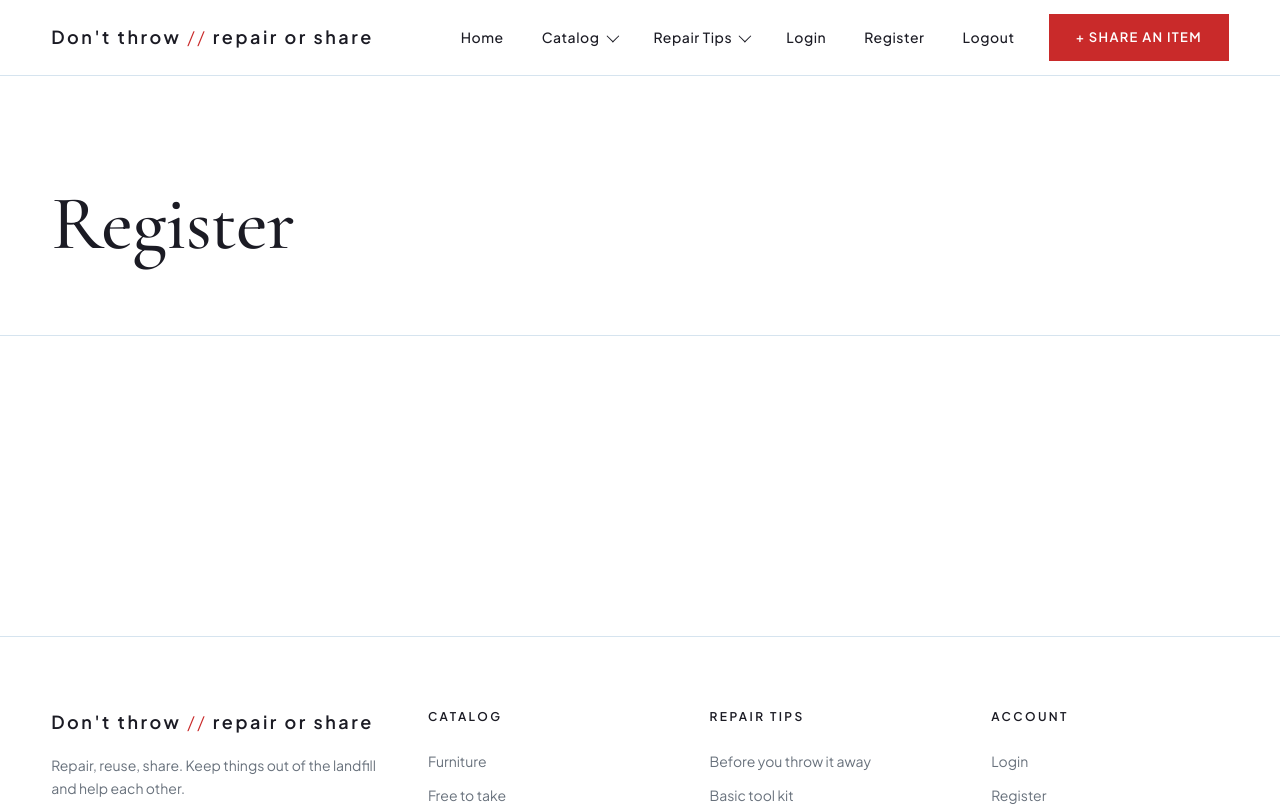
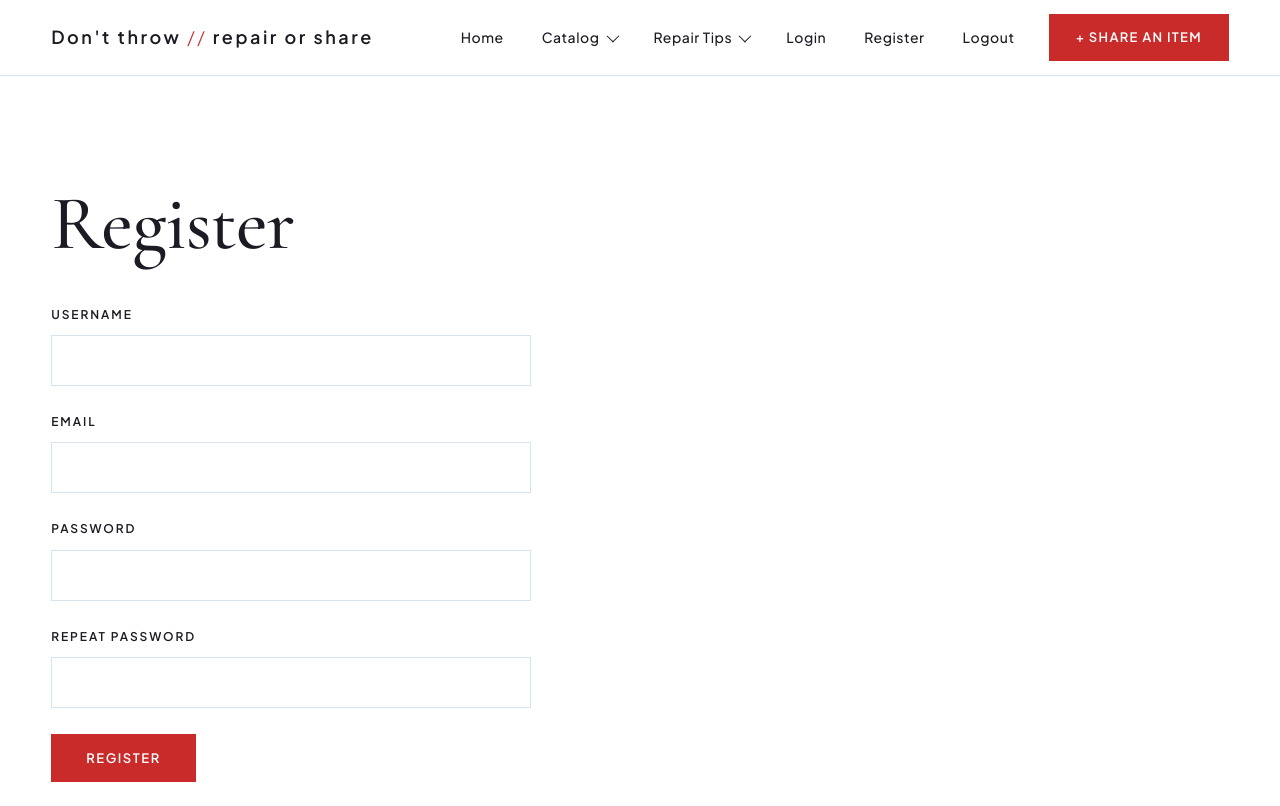
Before and after one commit to SimonaShalevaa/dont-throw-repair, a React (Vite) app: page /register in a window 1280 px wide. Shown: the top 806 px of the page. Built offline with nearby package versions, Linux system fonts and the light colour scheme.

Commit message:
Add register form with validation

```diff
--- a/src/components/register/Register.jsx
+++ b/src/components/register/Register.jsx
@@ -1,8 +1,90 @@
-export default function Register() {
+import { useState } from "react";
+import { Link } from "react-router";
+
+export default function Register({ onRegister }) {
+  const [values, setValues] = useState({
+    username: "",
+    email: "",
+    password: "",
+    rePassword: "",
+  });
+
+  const changeHandler = (e) => {
+    setValues((state) => ({
+      ...state,
+      [e.target.name]: e.target.value,
+    }));
+  };
+
+  const submitHandler = (e) => {
+    e.preventDefault();
+
+    if (!values.username || !values.email || !values.password || !values.rePassword) {
+      alert("All fields are required!");
+      return;
+    }
+
+    if (values.username.length < 3) {
+      alert("Username must be at least 3 characters!");
+      return;
+    }
+
+    if (!/^[^\s@]+@[^\s@]+\.[^\s@]+$/.test(values.email)) {
+      alert("Please enter a valid email!");
+      return;
+    }
+
+    if (values.password.length < 6) {
+      alert("Password must be at least 6 characters!");
+      return;
+    }
+
+    if (values.password !== values.rePassword) {
+      alert("Passwords do not match!");
+      return;
+    }
+
+    onRegister({
+      username: values.username,
+      email: values.email,
+      password: values.password,
+    });
+  };
+
   return (
     <section className="page-hero">
       <div className="container">
         <h1 className="editorial-title page-hero-title">Register</h1>
+
+        <form onSubmit={submitHandler} style={{ marginTop: 40, maxWidth: 480 }}>
+          <div className="field">
+            <label htmlFor="username">Username</label>
+            <input type="text" id="username" name="username" value={values.username} onChange={changeHandler} />
+          </div>
+
+          <div className="field">
+            <label htmlFor="email">Email</label>
+            <input type="email" id="email" name="email" value={values.email} onChange={changeHandler} />
+          </div>
+
+          <div className="field">
+            <label htmlFor="password">Password</label>
+            <input type="password" id="password" name="password" value={values.password} onChange={changeHandler} />
+          </div>
+
+          <div className="field">
+            <label htmlFor="rePassword">Repeat password</label>
+            <input type="password" id="rePassword" name="rePassword" value={values.rePassword} onChange={changeHandler} />
+          </div>
+
+          <button type="submit" className="btn btn-solid">
+            Register
+          </button>
+
+          <p className="lede" style={{ marginTop: 24 }}>
+            Already have an account? <Link to="/login">Login</Link>
+          </p>
+        </form>
       </div>
     </section>
   );
```
